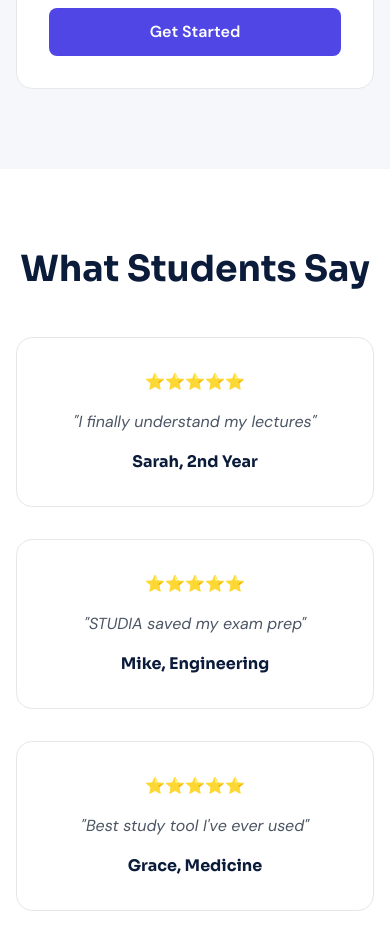
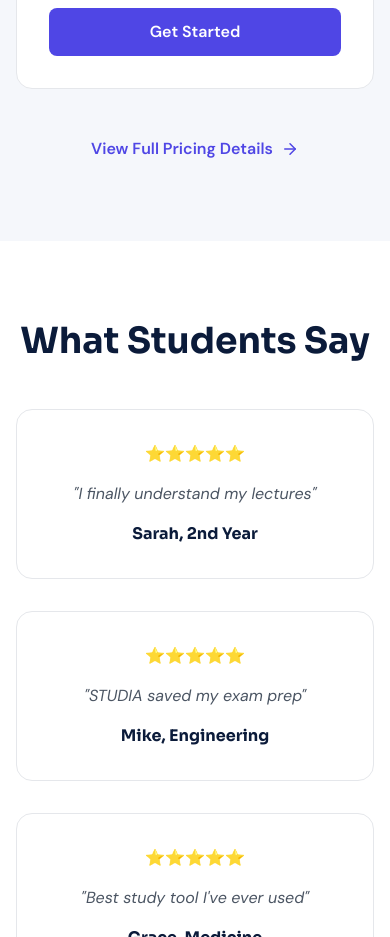
Before and after one commit to franklinemose19-alt/Studia-v2, a React (Vite) app: page / in a window 390 px wide. Shown: the part 5920-6857 px from the top of the page. Built offline with nearby package versions, Linux system fonts and the light colour scheme.

Commit message:
Update Landing.tsx

```diff
--- a/src/page/Landing.tsx
+++ b/src/page/Landing.tsx
@@ -52,8 +52,8 @@ export default function Landing() {
             <span className="font-sora font-bold text-navy text-lg">STUDIA</span>
           </div>
           <div className="hidden md:flex items-center gap-8">
-            <a href="#features" className="text-navy hover:text-indigo-premium transition">Features</a>
-            <a href="#pricing" className="text-navy hover:text-indigo-premium transition">Pricing</a>
+            <button onClick={() => navigate('/pricing')} className="text-navy hover:text-indigo-premium transition">Features</button>
+            <button onClick={() => navigate('/pricing')} className="text-navy hover:text-indigo-premium transition">Pricing</button>
             <button onClick={() => navigate('/login')} className="text-navy hover:text-indigo-premium transition">Sign In</button>
             <button
               onClick={() => navigate('/signup')}
@@ -172,7 +172,7 @@ export default function Landing() {
       </section>
 
       {/* FEATURES GRID */}
-      <section id="features" className="py-20 px-4 sm:px-6 bg-surface-light">
+      <section className="py-20 px-4 sm:px-6 bg-surface-light">
         <div className="max-w-7xl mx-auto">
           <h2 className="font-sora font-bold text-4xl text-navy text-center mb-12">Powerful Features</h2>
           <div className="grid md:grid-cols-3 gap-8">
@@ -221,7 +221,7 @@ export default function Landing() {
       </section>
 
       {/* PRICING */}
-      <section id="pricing" className="py-20 px-4 sm:px-6 bg-surface-light">
+      <section className="py-20 px-4 sm:px-6 bg-surface-light">
         <div className="max-w-7xl mx-auto">
           <h2 className="font-sora font-bold text-4xl text-navy text-center mb-12">Simple Pricing</h2>
           <div className="grid md:grid-cols-3 gap-8">
@@ -268,6 +268,15 @@ export default function Landing() {
                 </button>
               </motion.div>
             ))}
+          </div>
+          <div className="text-center mt-12">
+            <button
+              onClick={() => navigate('/pricing')}
+              className="text-indigo-premium hover:text-purple-premium font-semibold flex items-center gap-2 mx-auto"
+            >
+              View Full Pricing Details
+              <ArrowRight size={18} />
+            </button>
           </div>
         </div>
       </section>
```
